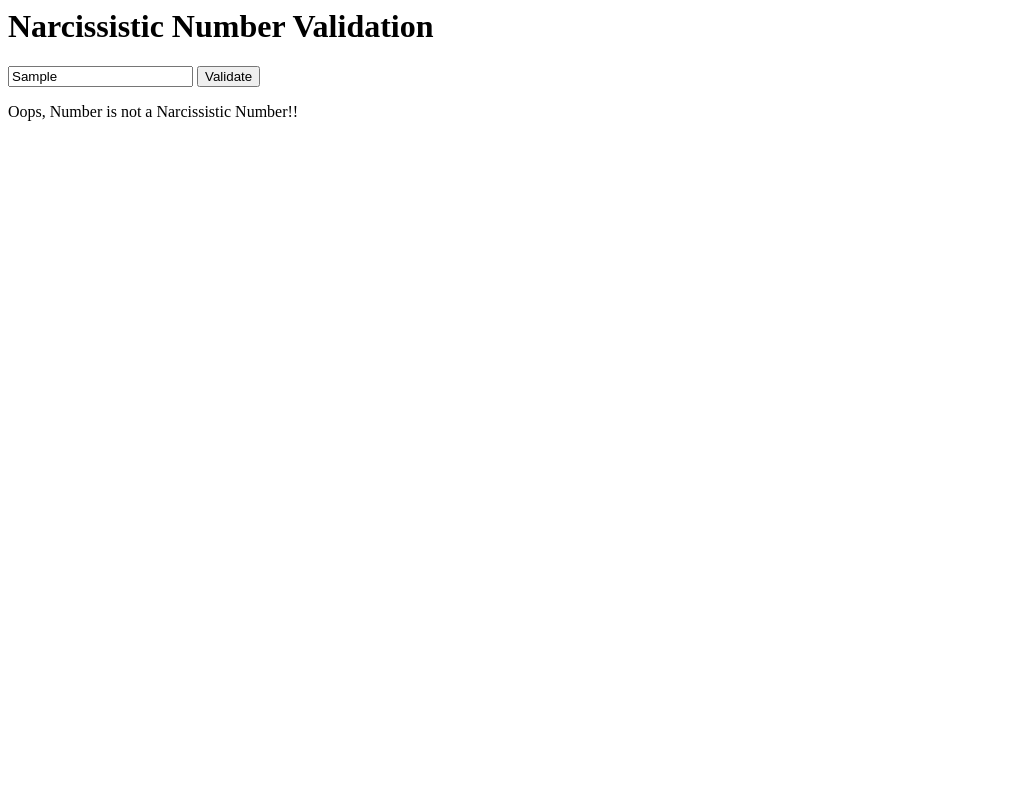
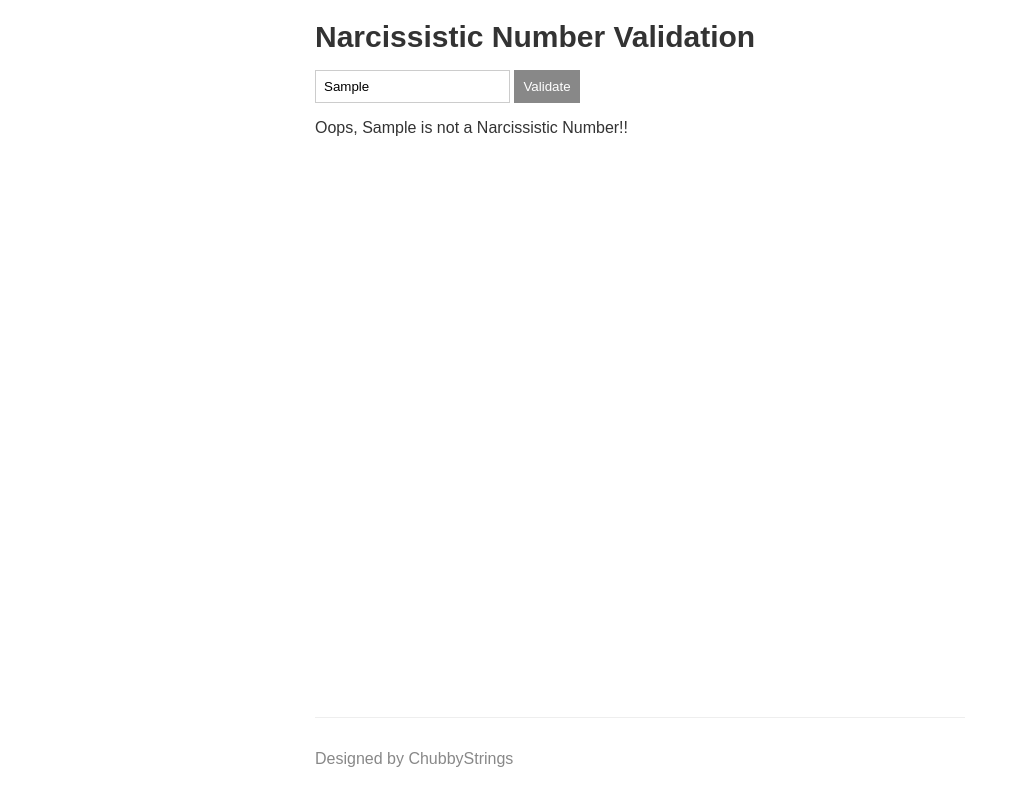
Before and after one commit to chubbystrings/narcissistic_number, a plain HTML site: page index.html in a window 1280 px wide. Both pictures are taken after typing "Sample" into the empty fields and a click on the button "Validate". Shown: the whole page, without its empty margins (0-1020 px from the left). Drawn offline with Linux system fonts and the light colour scheme.

Commit message:
added css styles to the page

```diff
--- a/index.html
+++ b/index.html
@@ -3,22 +3,31 @@
     <meta charset="UTF-8">
     <meta name="viewport" content="width=device-width, initial-scale=1.0">
     <meta http-equiv="X-UA-Compatible" content="ie=edge">
+    <link href="styles.css" rel="stylesheet" type="text/css">
+
+
     <title>Document</title>
 </head>
-<body>
+<body >
 
-    <div>
-            <h1>Narcissistic Number Validation</h1>
+    <div class="main-content">
 
-            <form>
-                <input placeholder="Number">
-                <button>Validate</button>
-            </form>
+        <h1>Narcissistic Number Validation</h1>
+
+        <form class="form-inline">
+            <input placeholder="Number" class="form-control col-6">
+            <button class="btn btn-primary ml-2">Validate</button>
+        </form>
 
 
-            <p id="p1"></p>
-            <p id="p2"></p>
+        <p id="p1"></p>
+        <p id="p2"></p>
+
+
     </div>
+    <footer>
+        <p>Designed by ChubbyStrings</p>
+    </footer>
     <script src="index.js"></script>
 </body>
 </html>
--- a/index.js
+++ b/index.js
@@ -6,18 +6,18 @@
 
    //form validation and Event listening for form submission
    form.addEventListener('submit', (e) => {
-       const format = /[!@#$%^&*()_+\-=\[\]{};':"\\|,.<>\/?]+/;
+       const char = /[!@#$%^&*()_+\-=\[\]{};':"\\|,.<>\/?]+/;
        e.preventDefault();
-       inputValue = input.value;
-       if(!inputValue || format.test(inputValue)=== true){
+       let inputValue = input.value
+       console.log(inputValue);
+       if(!inputValue || char.test(inputValue)=== true ){
            p2.textContent = "Please fill in a valid number";
-           p1.textContent = "";
            return false;
        }
        //call narcissistic function if form validation pulls through
        const narcNumberValidation = narcissistic(input.value);
        p2.textContent = narcNumberValidation;
-       p1.textContent = "";
+
 
    });
 
@@ -43,8 +43,8 @@
       //console.log(num);
       //condition to validate narcissistic number
       if(num === arrSum){
-          return "Nice, Number is a Narcissistic Number!!";
+          return `Nice, ${number} is a Narcissistic Number!!`;
       }
-      return "Oops, Number is not a Narcissistic Number!!"
+      return `Oops, ${number} is not a Narcissistic Number!!`
 
    }
--- /dev/null
+++ b/styles.css
@@ -0,0 +1,40 @@
+body{
+    color:#333333;
+    font-family: arial;
+    max-width: 650px;
+    margin: 0 auto;
+    padding: 0 16px;
+
+    display: flex;
+    flex-direction: column;
+    min-height: 100vh;
+}
+
+h1 {
+    font-size: 30px;
+    margin-bottom: 16px
+}
+
+button {
+    cursor: pointer;
+    border: 1px solid #888888;
+    background: #888888;
+    color: white;
+    padding: 8px;
+}
+
+input {
+    border: 1px solid #cccccc;
+    padding: 8px;
+}
+
+.main-content {
+    flex-grow: 1;
+}
+
+footer {
+    color: #888888;
+    border-top: 1px solid #eeeeee;
+    margin-top: 16px;
+    padding: 16px 0;
+}
```
